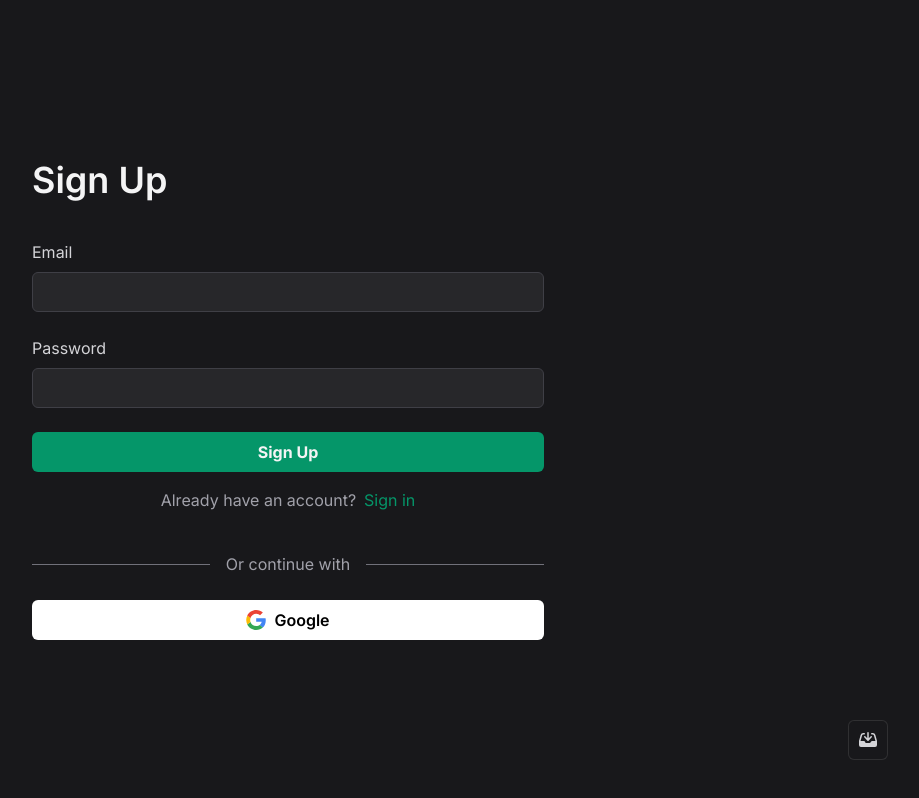
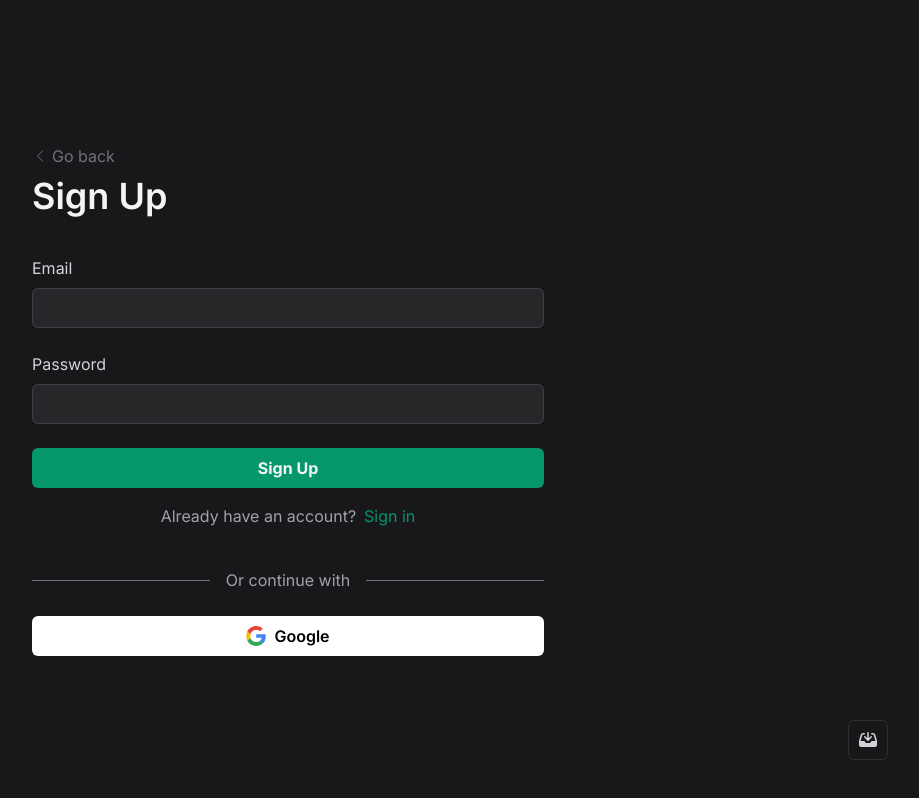
Before and after one commit to GuidoCarda/doguihabits, a React (Vite) app: page /login in a window 1280 px wide. Shown: the whole page, without its empty margins (352-1271 px from the left). Built offline with nearby package versions, Linux system fonts and the light colour scheme; no server answers.

Commit message:
add navigate back btn on login page

```diff
--- a/src/pages/Login.jsx
+++ b/src/pages/Login.jsx
@@ -2,13 +2,13 @@ import { useEffect, useState } from "react";
 import { Button, IconTextButton } from "../components/Buttons";
 import Layout from "../components/Layout";
 import { signIn, signInWithGoogle, signUp } from "../services/auth";
-import { useLocation, useNavigate } from "react-router-dom";
+import { Link, useLocation, useNavigate } from "react-router-dom";
 import { useAuth } from "../context/AuthContext";
 import { AnimatePresence, motion } from "framer-motion";
 import { useMutation } from "@tanstack/react-query";
 import clsx from "clsx";
 import { cn } from "../utils";
-import { ArrowPathIcon } from "@heroicons/react/24/outline";
+import { ArrowPathIcon, ChevronLeftIcon } from "@heroicons/react/24/outline";
 
 const ACTIONS = {
   SIGN_IN: "Sign In",
@@ -74,12 +74,20 @@ const Login = () => {
       animate={{ opacity: 1 }}
       exit={{ opacity: 0 }}
       key={"login_page"}
+      className="relative"
     >
       <Layout className={"min-h-screen grid place-items-center "}>
         <form
           className="relative max-w-lg w-full  rounded-md"
           onSubmit={handleSubmit}
         >
+          <Link
+            to={"/"}
+            className="group text-zinc-500 mb-2 flex gap-1 items-center hover:text-zinc-400 transition-colors duration-150"
+          >
+            <ChevronLeftIcon className="w-4 h-4 group-hover:-translate-x-1 transition-transform" />
+            <span>Go back</span>
+          </Link>
           <AnimatePresence>
             {mutation.isError && (
               <motion.div
@@ -173,6 +181,7 @@ const Login = () => {
           <Button
             disabled={mutation.isPending}
             text="Google"
+            type="button"
             onClick={signInWithGoogle}
             className={cn(
               "bg-white w-full flex items-center justify-center font-semibold gap-2 mt-6 ",
```
